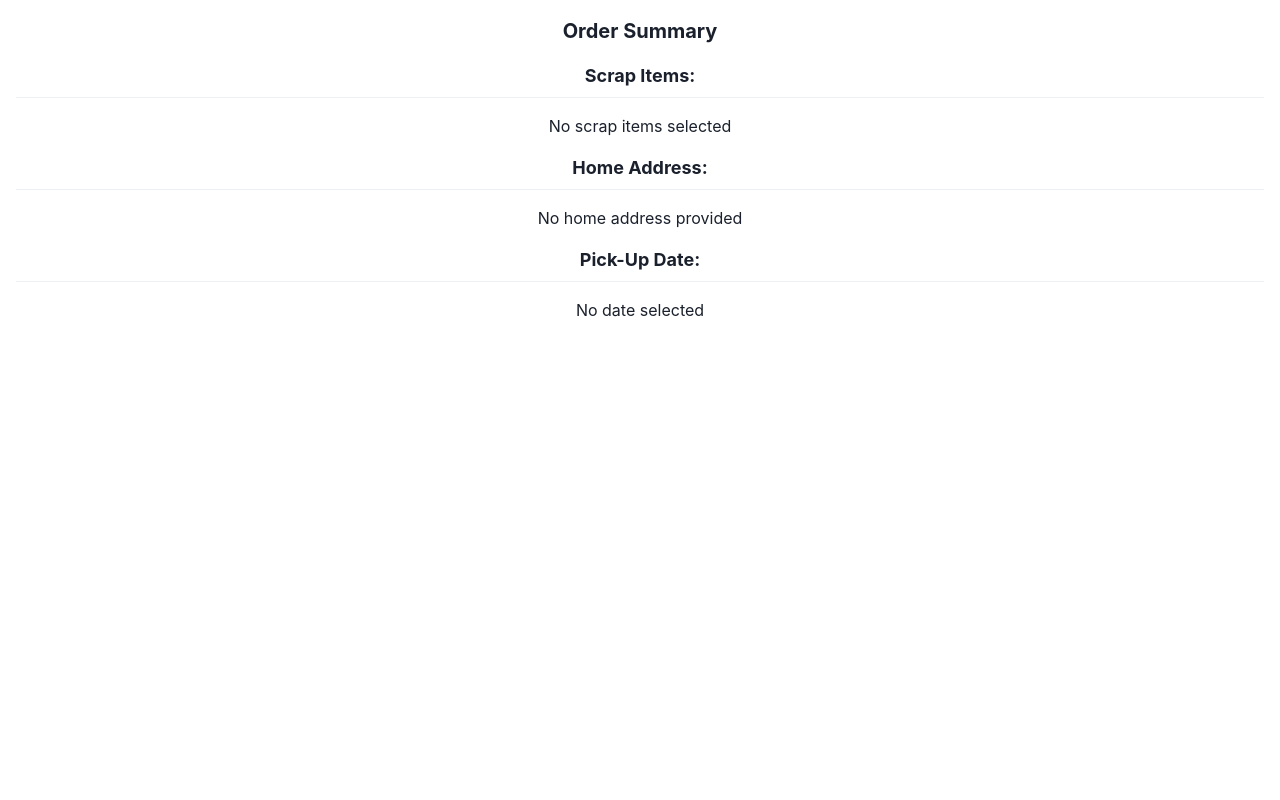
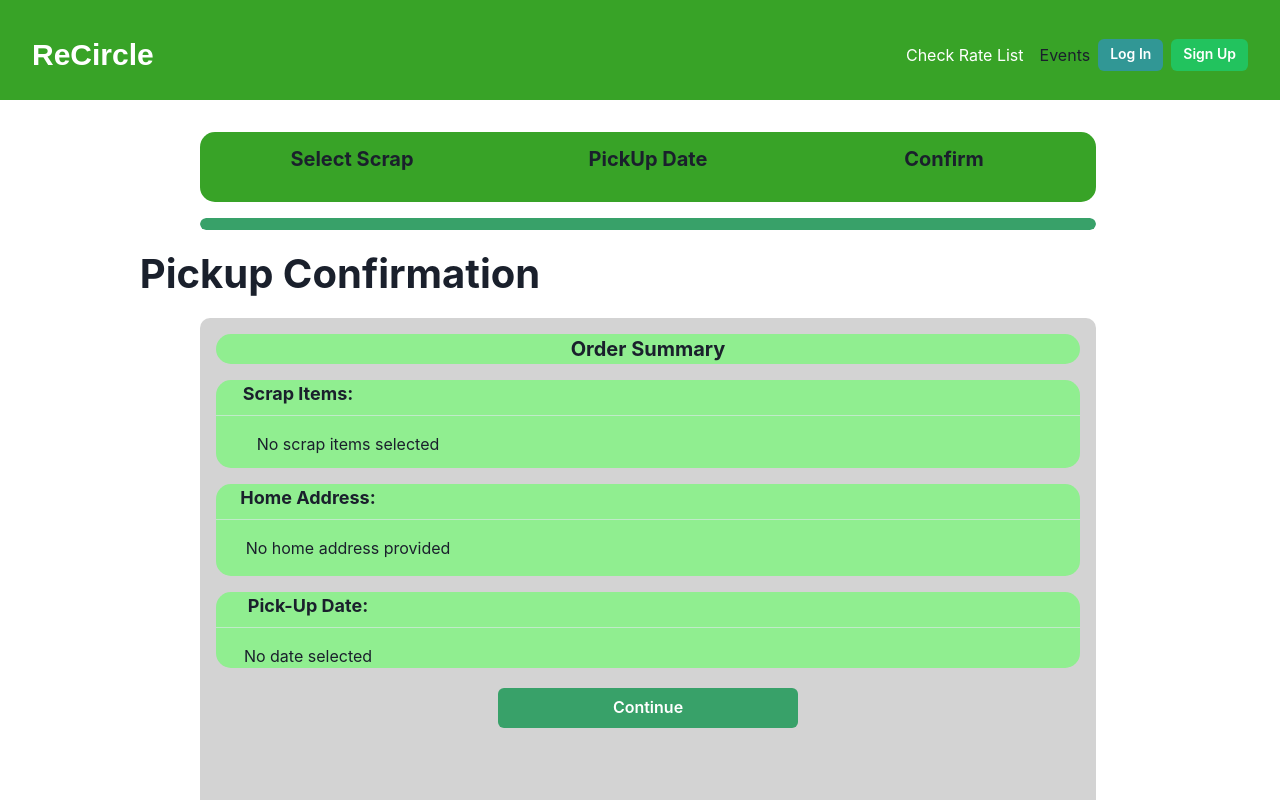
Before and after one commit to pesto-students/recircle--frontend-recircle, a React (Create React App) app: page /sellScrap4 in a window 1280 px wide. Shown: the top 800 px of the page. Built offline with nearby package versions, Linux system fonts and the light colour scheme.

Commit message:
SellScrap Page 4 design final edits done.

```diff
--- a/src/pages/sellScrap4.js
+++ b/src/pages/sellScrap4.js
@@ -1,21 +1,47 @@
 import React from 'react';
-import { Box, Flex, Text, Stack, Divider, useColorModeValue } from '@chakra-ui/react';
+import { Box, Flex, Text, Stack, Divider, useColorModeValue, Progress, Heading, Button } from '@chakra-ui/react';
 import { useLocation } from 'react-router-dom';
+import Navbar from '../components/navbar';
+import Footer from '../components/footer';
 
 const Page4 = () => {
   const location = useLocation();
   const { selectedItems, address, latitude, longitude, pickupDate } = location.state || {};
 
   return (
-    <Box p={4} minH="calc(100vh - 64px)">
-      <Box mb={4}>
+    <>
+    <Flex direction="column" align="center"></Flex><Navbar />
+    <Box w="70%" h="70px" bg="#38A327" borderRadius={15} p={1} mb={4} ml={200} >
+              {/* <Text fontSize="xl" fontWeight="semibold">Progress Tracker</Text> */}
+              <Flex justify="space-between" mt={2}>
+                  <Box flex="1">
                       <Text fontSize="xl" fontWeight="bold">
+                          Select Scrap
+                      </Text>
+                  </Box>
+                  <Box flex="1">
+                      <Text fontSize="xl" fontWeight="bold">
+                          PickUp Date
+                      </Text>
+                  </Box>
+                  <Box flex="1">
+                      <Text fontSize="xl" fontWeight="bold">
+                          Confirm
+                      </Text>
+                  </Box>
+              </Flex>
+          </Box>
+          <Progress value={100} size="md" borderRadius={10} colorScheme="green" w="70%" ml={200} mb={5}/>
+          <Heading mr={600} fontSize={40} pb={5}>Pickup Confirmation</Heading>
+    <Box p={4} minH="calc(100vh - 200px)"  bg={'lightgrey'} borderRadius={10} w="70%" ml={200}>
+          <Box mb={4} bg={'lightgreen'} borderRadius={15}>
+              <Text fontSize="xl" fontWeight="bold" >
                   Order Summary
               </Text>
           </Box>
           <Stack spacing={4}>
-        <Box>
-          <Text fontSize="lg" fontWeight="bold">
+              <Box bg={'lightgreen'} borderRadius={15}>
+                  <Text fontSize="lg" fontWeight="bold" mr={700}>
                       Scrap Items:
                   </Text>
                   <Divider mt={2} mb={4} />
@@ -32,11 +58,11 @@ const Page4 = () => {
                           ))}
                       </Stack>
                   ) : (
-            <Text>No scrap items selected</Text>
+                      <Text mr={600} pb={3}>No scrap items selected</Text>
                   )}
               </Box>
-        <Box>
-          <Text fontSize="lg" fontWeight="bold">
+              <Box bg={'lightgreen'} borderRadius={15}>
+                  <Text fontSize="lg" fontWeight="bold" mr={680}>
                       Home Address:
                   </Text>
                   <Divider mt={2} mb={4} />
@@ -50,30 +76,26 @@ const Page4 = () => {
                               borderRadius={10}
                               overflow="hidden"
                           >
-                <iframe
-                  title="Map"
-                  width="100%"
-                  height="100%"
-                  frameBorder="0"
-                  style={{ border: 0 }}
-                  src={`https://www.google.com/maps/embed/v1/place?key=${process.env.REACT_APP_GOOGLE_MAPS_API_KEY}&q=${latitude},${longitude}`}
-                  allowFullScreen
-                />
                           </Box>
                       </>
                   ) : (
-            <Text>No home address provided</Text>
+                      <Text pb={4} mr={600}>No home address provided</Text>
                   )}
               </Box>
-        <Box>
-          <Text fontSize="lg" fontWeight="bold">
+              <Box bg={'lightgreen'} borderRadius={15}>
+                  <Text fontSize="lg" fontWeight="bold" mr={680}>
                       Pick-Up Date:
                   </Text>
                   <Divider mt={2} mb={4} />
-          <Text>{pickupDate || 'No date selected'}</Text>
+                  <Text mr={680}>{pickupDate || 'No date selected'}</Text>
               </Box>
           </Stack>
+          <Button colorScheme="green" mt={5} width={300}>
+                  Continue
+              </Button>
       </Box>
+      <Footer/>
+      </>
   );
 };
 
```
Lines whose indentation alone changed are shown as unchanged.
